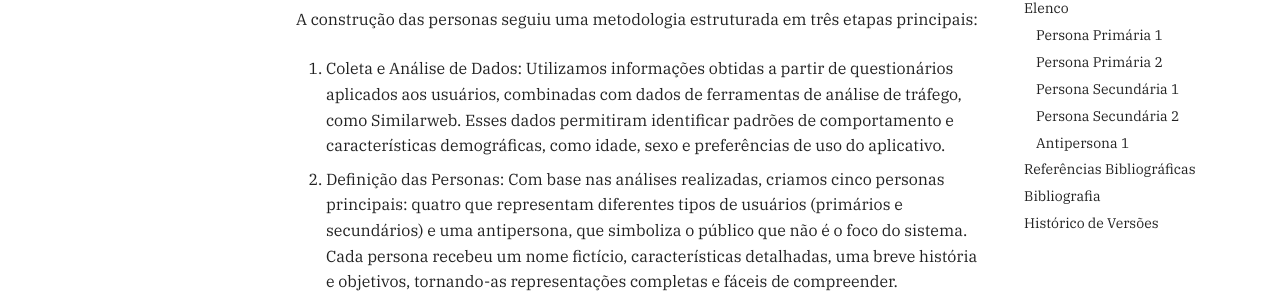
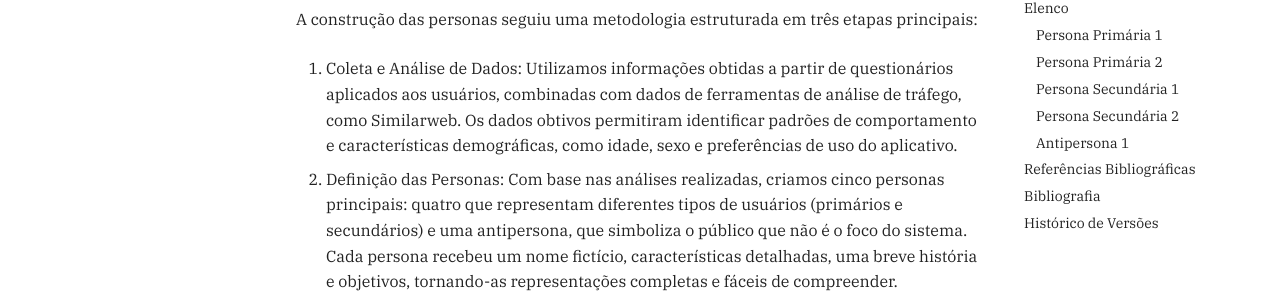
Before and after one commit to Requisitos-de-Software/2024.2-Grupo05, an MkDocs documentation site: the page built from docs/elicitacao/grupo5/personas.md, in a window 1280 px wide and 900 px high, scrolled down 340 px. Shown: the part 202-505 px from the top of the window. Built offline with MkDocs 1.6.1 and Material for MkDocs 9.7.7, drawn with Linux system fonts in a browser that asks for light colours; comment, search, counter and statistics services are not loaded.

Commit message:
docs: reestruturando pequena parte do texto

```diff
--- a/docs/elicitacao/grupo5/personas.md
+++ b/docs/elicitacao/grupo5/personas.md
@@ -8,7 +8,7 @@ Personas são representações fictícias de usuários criadas para ajudar equip
 
 A construção das personas seguiu uma metodologia estruturada em três etapas principais:
 
-1. Coleta e Análise de Dados: Utilizamos informações obtidas a partir de questionários aplicados aos usuários, combinadas com dados de ferramentas de análise de tráfego, como Similarweb. Esses dados permitiram identificar padrões de comportamento e características demográficas, como idade, sexo e preferências de uso do aplicativo.
+1. Coleta e Análise de Dados: Utilizamos informações obtidas a partir de questionários aplicados aos usuários, combinadas com dados de ferramentas de análise de tráfego, como Similarweb. Os dados obtivos permitiram identificar padrões de comportamento e características demográficas, como idade, sexo e preferências de uso do aplicativo.
 
 2. Definição das Personas: Com base nas análises realizadas, criamos cinco personas principais: quatro que representam diferentes tipos de usuários (primários e secundários) e uma antipersona, que simboliza o público que não é o foco do sistema. Cada persona recebeu um nome fictício, características detalhadas, uma breve história e objetivos, tornando-as representações completas e fáceis de compreender.
 
```
